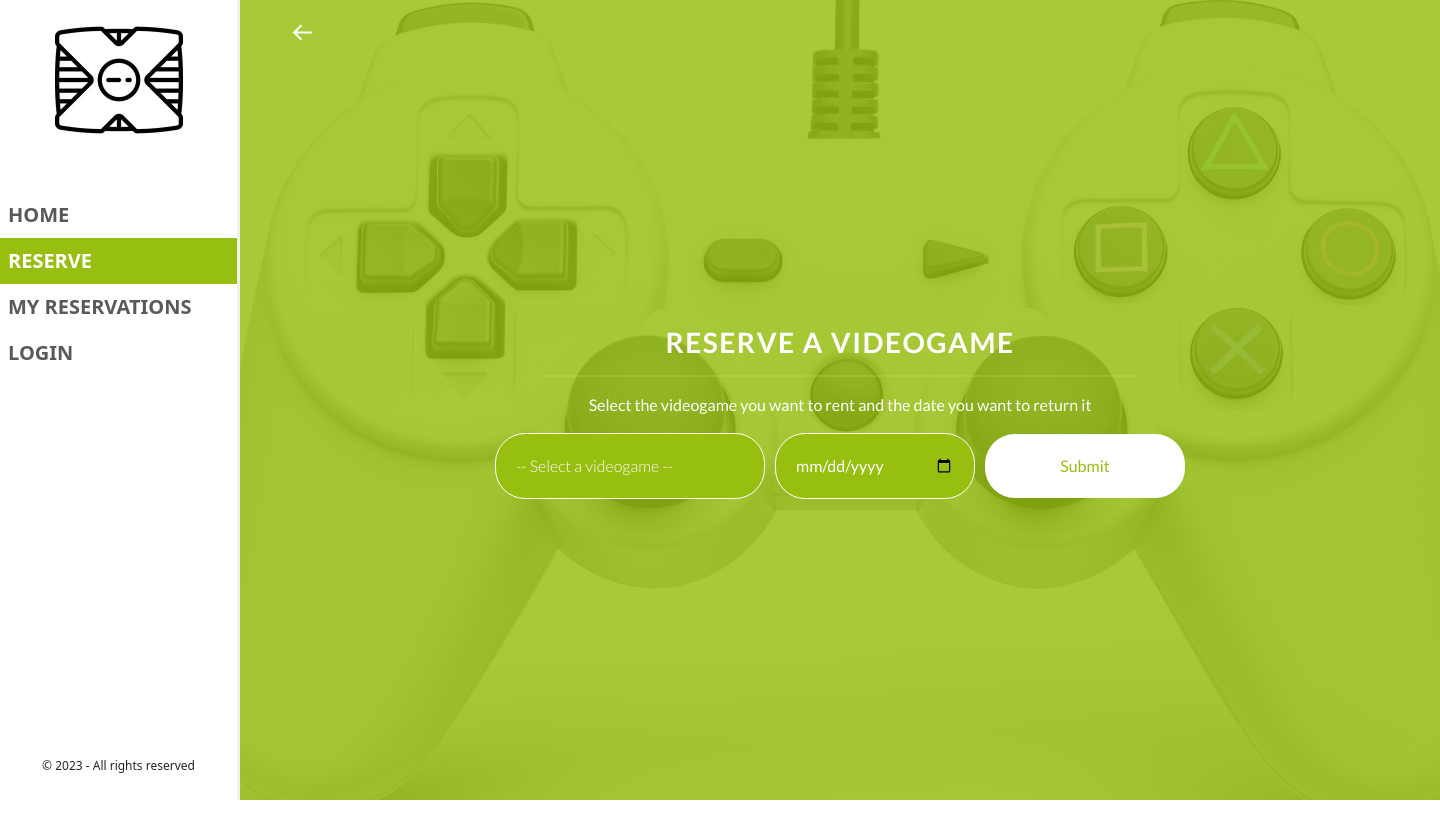
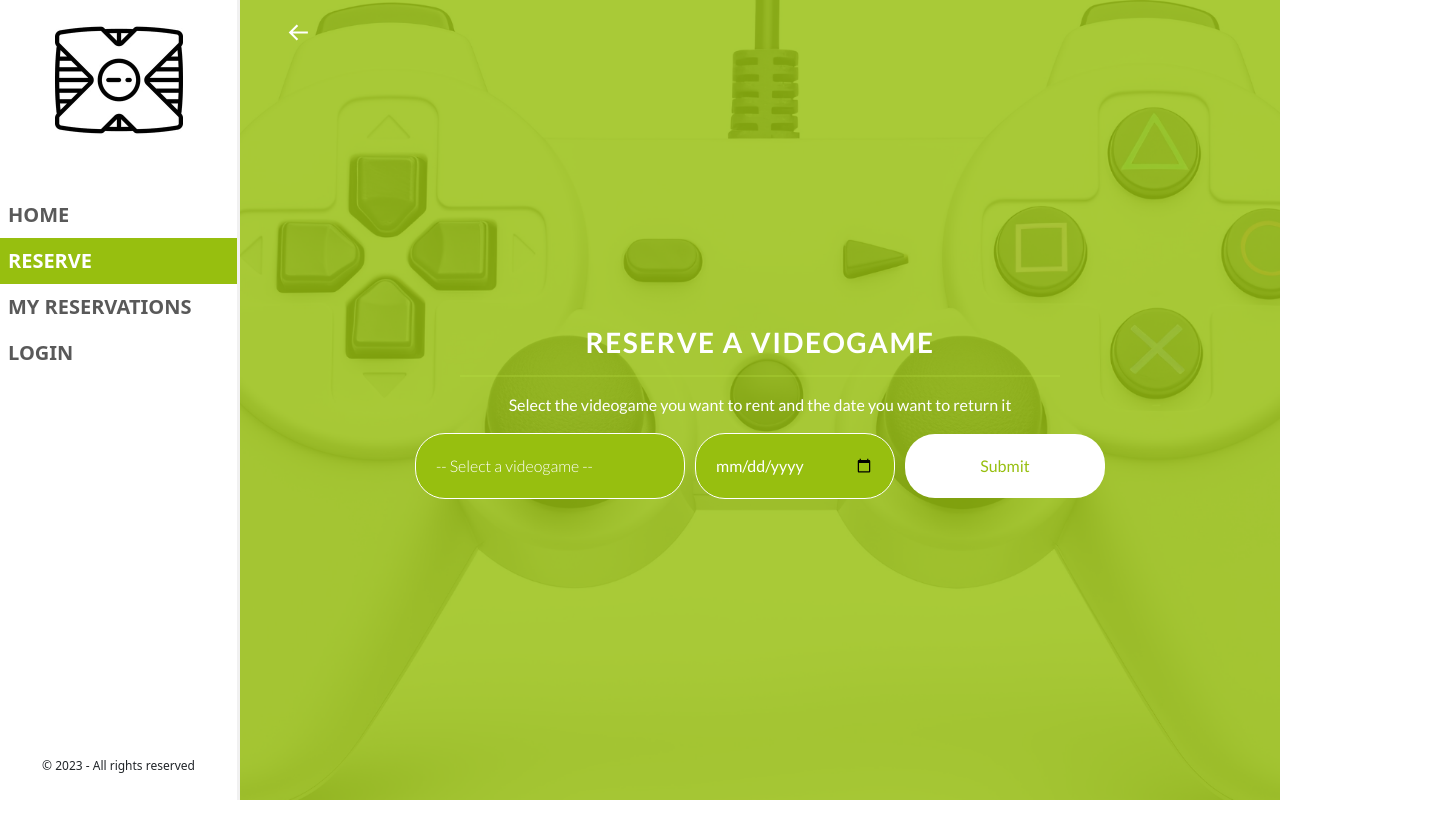
Before and after one commit to DavidEspinoG/mc_videogames_front, a React (Vite) app: page /reserve in a window 1280 px wide. Shown: the whole page, 1440 px wide, since content can reach past the window. Built offline with nearby package versions, Linux system fonts and the light colour scheme; a web font is replaced by a local one.

Commit message:
Fix linter errors

```diff
--- a/src/routes/Reserve.jsx
+++ b/src/routes/Reserve.jsx
@@ -3,26 +3,26 @@ import '../styles/Login.scss';
 import { useNavigate } from 'react-router-dom';
 import '../styles/reserve.scss';
 import { useSelector } from 'react-redux';
+import { useState } from 'react';
 import getTomorrowDate from '../utils/getTomorrowDate';
-import { useState } from 'react';
 
 const Reserve = () => {
   const navigate = useNavigate();
-  const mockData = useSelector(state => state.videogames.all);
+  const mockData = useSelector((state) => state.videogames.all);
   const [days, setDays] = useState(0);
   const [selectedVideogameId, setSelectedVideogameId] = useState(0);
   const handleDateChange = (e) => {
-    let now = new Date();
-    let userDate = new Date(e.target.value);
-    let difference = userDate.getTime() - now.getTime();
-    let differenceDays = Math.ceil(difference / (1000 * 3600 * 24));
+    const now = new Date();
+    const userDate = new Date(e.target.value);
+    const difference = userDate.getTime() - now.getTime();
+    const differenceDays = Math.ceil(difference / (1000 * 3600 * 24));
     setDays(differenceDays);
   };
   const handleVideogameChange = (e) => {
     setSelectedVideogameId(e.target.value);
-  }
+  };
   return (
-    <div className="login-main-container">
+    <div className="reserve-main-container">
       <div className="container">
         <div className="login-header">
           <BiArrowBack className="back-icon" onClick={() => navigate('/')} />
@@ -36,6 +36,7 @@ const Reserve = () => {
               className="reserve-select"
               value={selectedVideogameId}
               onChange={handleVideogameChange}
+              min={1}
             >
               <option value={0}>-- Select a videogame --</option>
               {mockData.map((element) => (
@@ -45,20 +46,26 @@ const Reserve = () => {
               type="date"
               min={getTomorrowDate()}
               className="input"
-              onChange={(e) => {handleDateChange(e)}}
+              onChange={(e) => { handleDateChange(e); }}
             />
             <button
               type="button"
               className="login-submit-button"
               onClick={() => {
-                console.log('days', days)
-                console.log('videogameId', selectedVideogameId)
+                navigate('/myReservations')
               }}
             >
               Submit
             </button>
           </div>
-          {days ? <p>*Your rent will last {days} days</p> : ''}
+          {days ? (
+            <p>
+              *Your rent will last
+              {days}
+              {' '}
+              days
+            </p>
+          ) : ''}
 
         </div>
       </div>
--- a/src/styles/Login.scss
+++ b/src/styles/Login.scss
@@ -101,7 +101,7 @@
   transform: scale(1.1);
 }
 
-@media (min-width: 768px) {
+@media (min-width: 956px) {
   .login-inputs {
     flex-direction: row;
   }
--- a/src/styles/Reserve.scss
+++ b/src/styles/Reserve.scss
@@ -9,3 +9,19 @@
   background-color: var(--green);
   width: 270px;
 }
+
+.reserve-main-container {
+  background-image: url('../assets/green_background.png');
+  background-position: center;
+  background-size: cover;
+
+  height: 100vh;
+  font-family: var(--main-font);
+}
+
+
+@media(min-width: 768px) {
+  .reserve-main-container {
+    width: calc(100vw - 240px);
+  }
+}
--- a/src/utils/getTomorrowDate.js
+++ b/src/utils/getTomorrowDate.js
@@ -1,8 +1,8 @@
 const getTomorrowDate = () => {
-  let now = new Date();
-  let tomorrow = new Date(now);
-  tomorrow.setDate(now.getDate() + 1)
-  return  tomorrow.toISOString().split("T")[0]
+  const now = new Date();
+  const tomorrow = new Date(now);
+  tomorrow.setDate(now.getDate() + 1);
+  return tomorrow.toISOString().split('T')[0];
 };
 
 export default getTomorrowDate;
```
